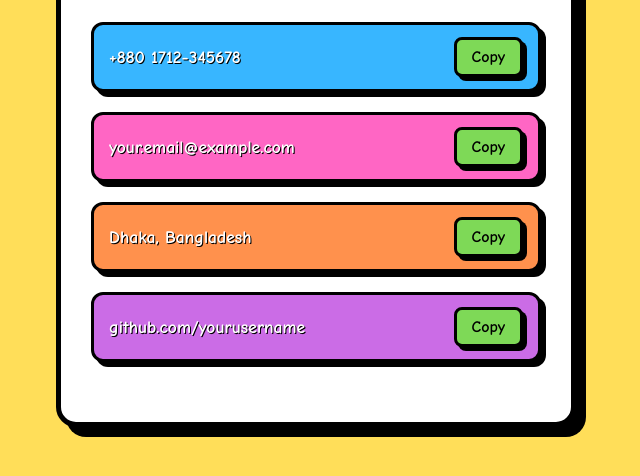
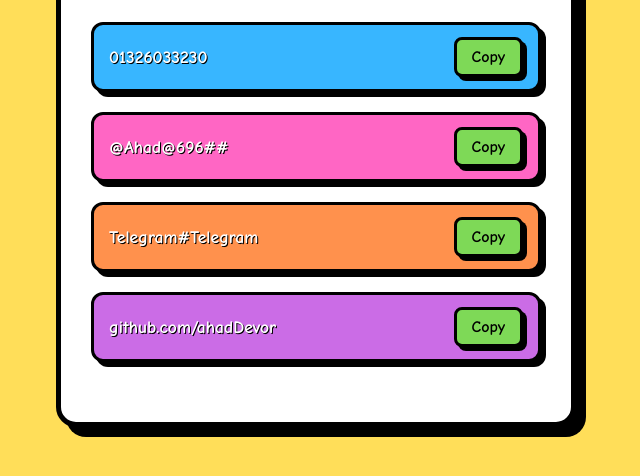
Before and after one commit to ahadDevOr/info, a plain HTML site: page index.html in a window 1280 px wide. Shown: the part 318-794 px from the top of the page, without its empty margins (324-964 px from the left). Drawn offline with Linux system fonts and the light colour scheme.

Commit message:
Update index.html

```diff
--- a/index.html
+++ b/index.html
@@ -113,25 +113,25 @@
 
         <!-- Phone Number -->
         <div class="info-box box-phone">
-            <span class="info-text" id="phone">+880 1712-345678</span>
+            <span class="info-text" id="phone">01326033230</span>
             <button class="copy-btn" onclick="copyText('phone', this)">Copy</button>
         </div>
 
         <!-- Email Address -->
         <div class="info-box box-email">
-            <span class="info-text" id="email">your.email@example.com</span>
+            <span class="info-text" id="email">@Ahad@696##</span>
             <button class="copy-btn" onclick="copyText('email', this)">Copy</button>
         </div>
 
         <!-- Address -->
         <div class="info-box box-address">
-            <span class="info-text" id="address">Dhaka, Bangladesh</span>
+            <span class="info-text" id="address">Telegram#Telegram</span>
             <button class="copy-btn" onclick="copyText('address', this)">Copy</button>
         </div>
 
         <!-- Important Asset / Link -->
         <div class="info-box box-asset">
-            <span class="info-text" id="asset">github.com/yourusername</span>
+            <span class="info-text" id="asset">github.com/ahadDevor</span>
             <button class="copy-btn" onclick="copyText('asset', this)">Copy</button>
         </div>
     </div>
```
